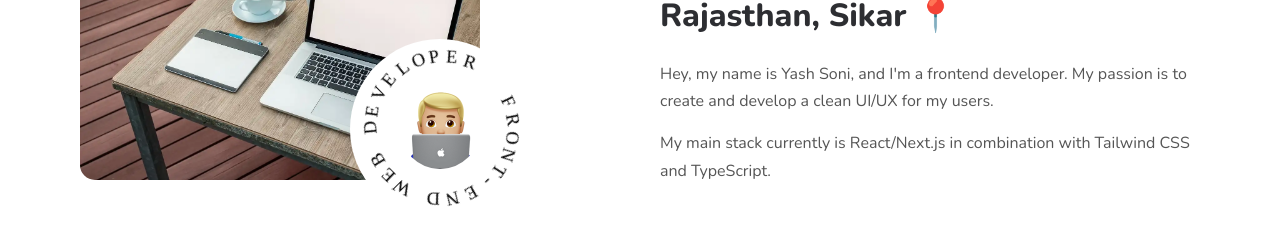
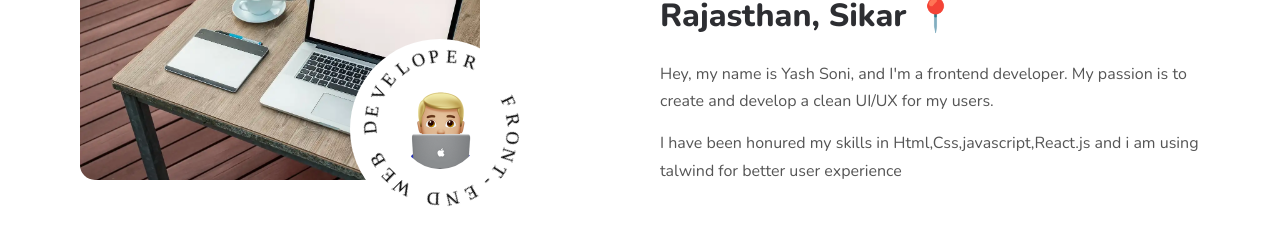
Before and after one commit to yashsoniji/YashPortfolio, a plain HTML site: page index.html in a window 1280 px wide. Shown: the part 860-1095 px from the top of the page. Drawn offline with nearby package versions, Linux system fonts and the light colour scheme.

Commit message:
Updated paragraph in index.html

```diff
--- a/index.html
+++ b/index.html
@@ -90,10 +90,7 @@
               Hey, my name is Yash Soni, and I'm a frontend developer. My
               passion is to create and develop a clean UI/UX for my users.
             </p>
-            <p>
-              My main stack currently is React/Next.js in combination with
-              Tailwind CSS and TypeScript.
-            </p>
+            <p>I have been honured my skills in Html,Css,javascript,React.js and i am using talwind for better user experience</p>
           </div>
         </div>
       </section>
@@ -102,7 +99,7 @@
         <h2>Projects</h2>
         <div class="project-grid">
           <div class="project-card">
-            <img src="images/Screenshot (136).png" alt="Sundown Studio Clone" />
+            <img src="images/Screenshot (136).png" alt="Ecommerce" />
             <a href="#">React Ecommerce Website</a>
           </div>
           <div class="project-card">
```
